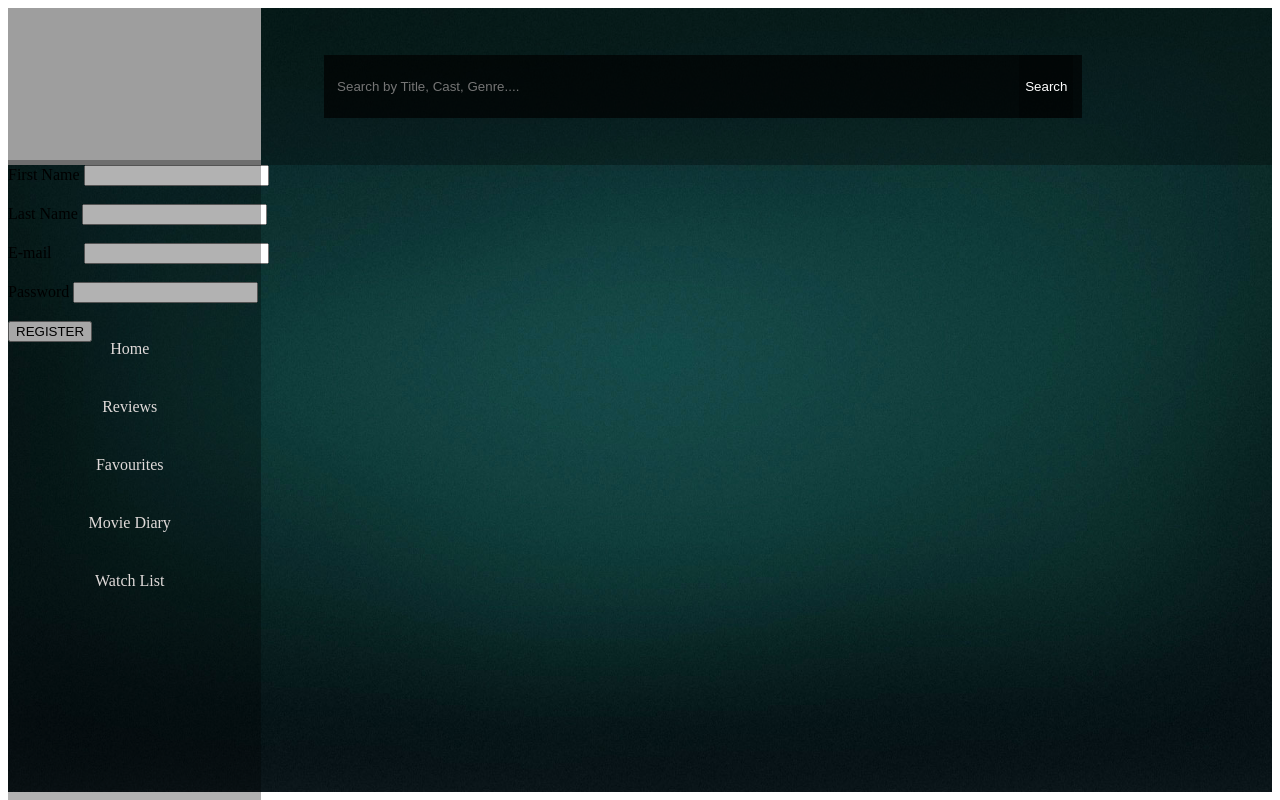
After one commit to rishikeshmanoj/movieDatabase, a PHP site: page /dash_home.html in a window 1280 px wide. The commit adds this page. Run offline with PHP 8.4, Linux system fonts and the light colour scheme; grey boxes are pictures that could not be loaded.

Commit message:
Add files via upload

```diff
--- /dev/null
+++ b/dash_home.html
@@ -0,0 +1,125 @@
+<html>
+<style>
+.bg-image4 {
+
+  background-image: url("dashimg.jpg");
+  height:100%;
+  background-position: center;
+  background-repeat: no-repeat;
+  background-size:cover
+}
+
+.sidebar {
+  float: left;
+  position: absolute;
+  top: 20%;
+  width: 19.8%;
+  height: 80%;
+  background-color: rgba(0,0,0,0.3);
+}
+
+.sidebar a {
+  color: #E0DAD9;
+  display: block;
+  text-align: center;
+  padding: 20px;
+  position: relative;
+  top: 25%;
+  padding-left: 10px;
+  text-decoration: none;
+}
+
+.sidebar a:hover {
+  color: white;
+  background-color: rgba(0,0,0,0.7);
+}
+
+.sidebar a.active{
+  background-color: rgba(0,0,0,0.7);
+}
+
+
+.search{
+  float: right;
+  width: 100%;
+  background-color: rgba(0,0,0,0.3);
+  position:relative;
+  height:20%;
+}
+.search #sch{
+position:relative;
+top:30%;
+left:25%;
+width:60%;
+height:40%;
+ background-color: rgba(0,0,0,0.7);
+color:white;
+border:none;
+}
+
+.search #sbtn{
+ position: absolute;
+ left: 80%;
+ top: 30%;
+ color: white;
+ background-color: rgb(0,0,0,0.3);
+ border: none;
+ height: 40%;
+}
+
+.search #casa{
+ position: absolute;
+ top: 0%;
+ height: 100%;
+ width: 20%;
+}
+.main {
+position: absolute;
+width: 10%;
+height: 50%;
+top:0%;
+left:400%;
+}
+</style>
+<body>
+
+
+
+    <div class="bg-image4">
+
+      <div class="search">
+      <img src="casablanca.png" id="casa"/>
+      <input type="text" id="sch" name="search" placeholder="   Search by Title, Cast, Genre....">
+           <button id="sbtn" type="submit">Search</button>
+      </div>
+      <centre>
+       <form action="register.php" method="post">
+
+       First Name <input type="text" name="fname" required=""/><br><br>
+       Last Name <input type="text" name="lname" required=""/><br><br>
+       E-mail &nbsp &nbsp &nbsp &nbsp<input type="email" name="email" required="" /> <br> <br>
+
+        Password <input type="password" name="pwd" required=""/><br><br>
+       <button class="button1">
+           REGISTER
+       </button>
+       </form>
+
+  </div>
+      </div>
+
+
+
+    <div class="sidebar">
+    <a href="dash_home.html">Home</a>
+    <a href="reviews.html">Reviews</a>
+    <a href="favourites.html">Favourites</a>
+    <a href="diary.html">Movie Diary</a>
+    <a href="watchlist.html">Watch List</a>
+    </div>
+
+
+
+  </body>
+
+</html>
```
Also changed, not shown: login.php (+7 -7 lines).
